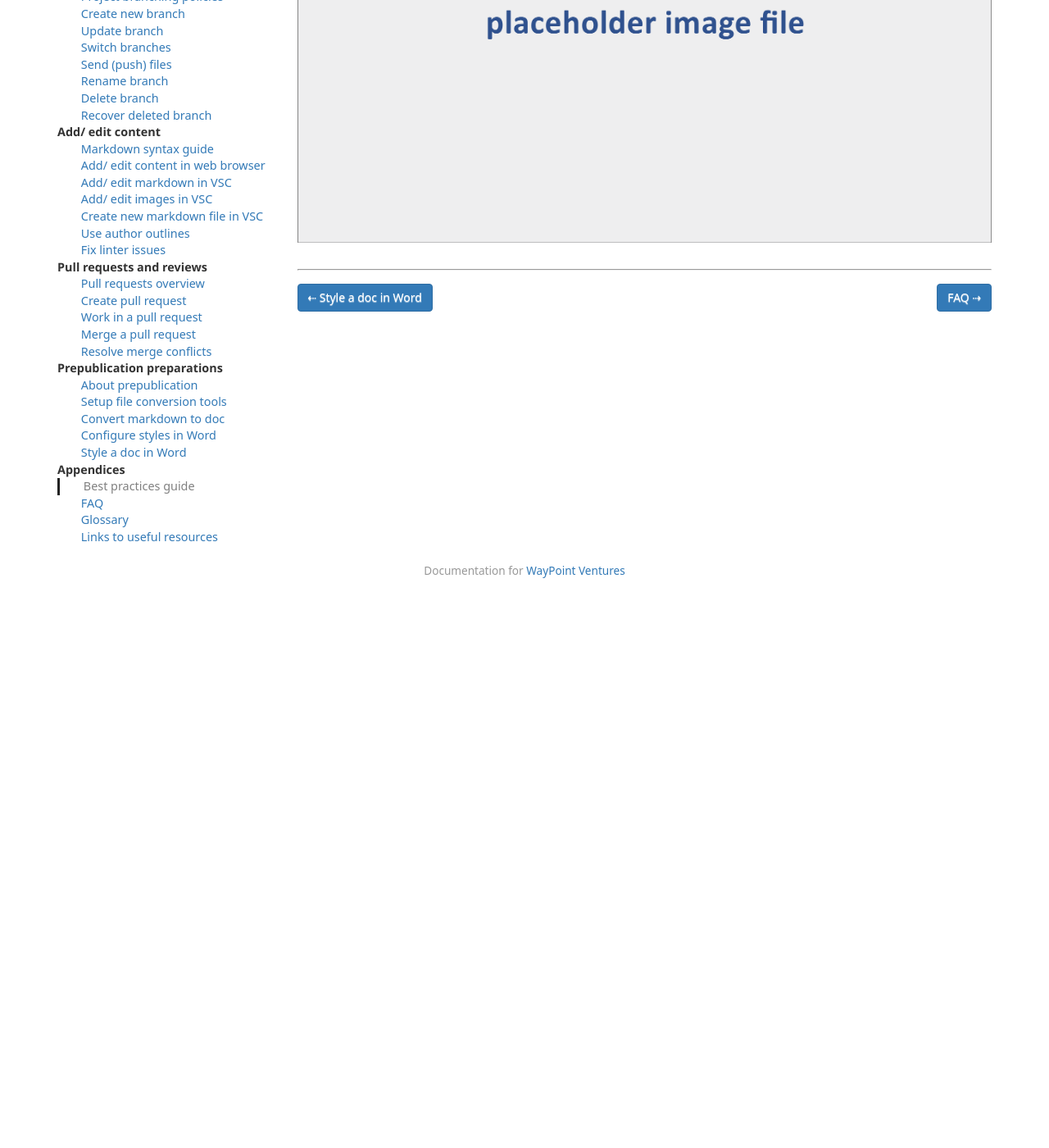
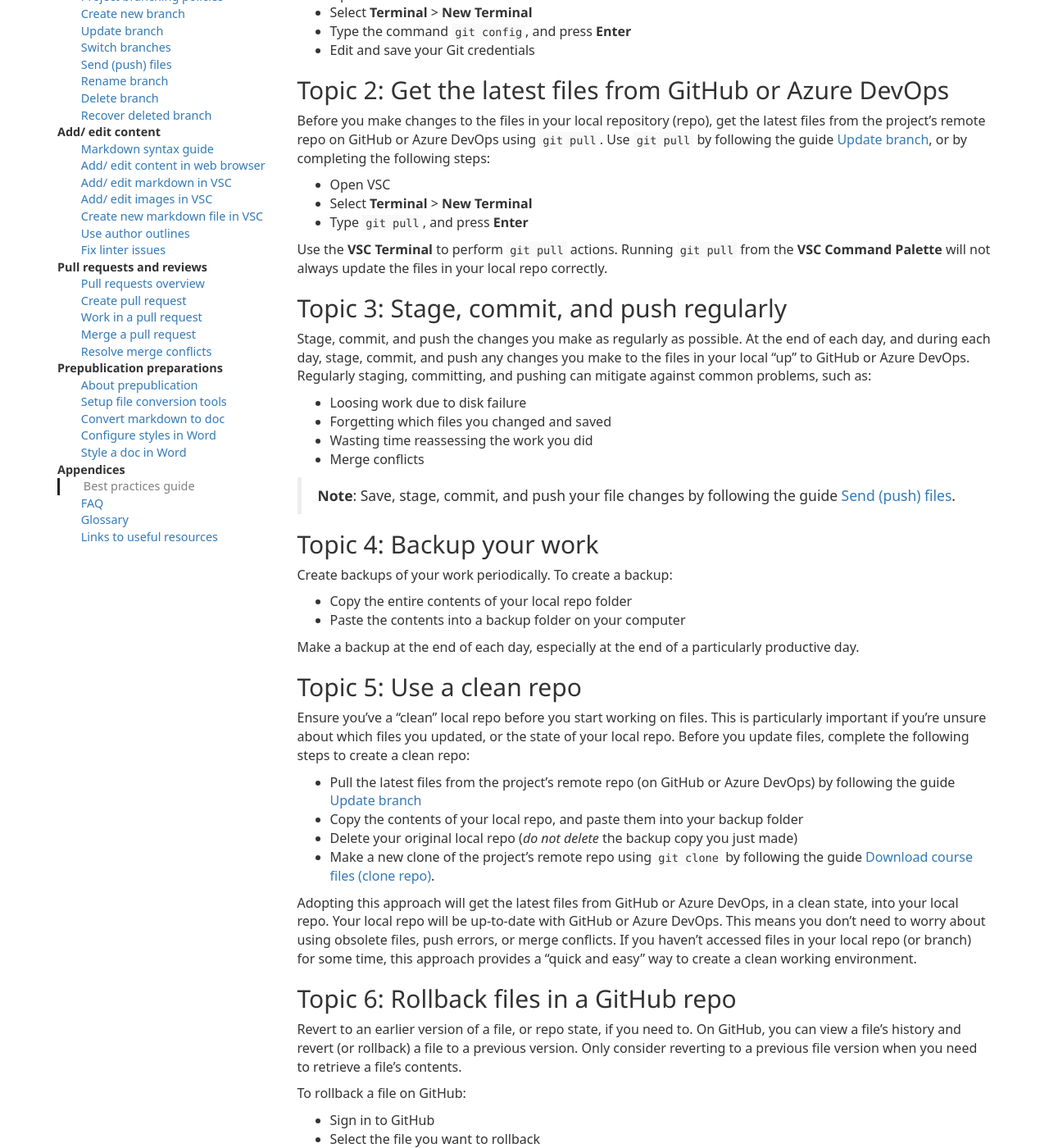
Before and after one commit to mkavana/docs, a Jekyll site: the page built from _posts/17-appendices/2020-06-01-best-practices.md, in a window 1280 px wide and 1400 px high, scrolled down 646 px. Shown: the whole window at 82% size. Built offline with Jekyll 4.4.1, drawn with Linux system fonts in a browser that asks for light colours; some web fonts are replaced; before the commit the page ends 1371 px from its top, so only the background shows below that; some of the changed text lies outside the part shown.

Commit message:
add text to 'best practice guide' md

```diff
--- a/_posts/17-appendices/2020-06-01-best-practices.md
+++ b/_posts/17-appendices/2020-06-01-best-practices.md
@@ -13,18 +13,107 @@ include-in-quickstart: "false"
 video_url: "none"
 ---
 
-This guide describes...
+The following topics provide best practice guidelines to help you develop, review, edit, and prepare course content.
 
-## Topics in this guide
+- [Topic 1: Set the correct Git credentials](#topic1)
+- [Topic 2: Get the latest files from GitHub or Azure DevOps](#topic2)
+- [Topic 3: Stage, commit, and push regularly](#topic3)
+- [Topic 4: Backup your work](#topic4)
+- [Topic 5: Use a clean repo](#topic5)
+- [Topic 6: Rollback files in a GitHub repo](#topic6)
+- [Topic 7: Do not copy and paste characters into markdown files](#topic7)
+- [Topic 8: Do not use HTML inside markdown files](#topic8)
 
-- [Topic 1: Example topic](#topic1)
+## Topic 1: Set the correct Git credentials {#topic1}
 
-{% include video.html %}
+Ensure you've set the correct Git credentials by following the guide [Set Git credentials]({{site.baseurl}}/install/set-git-credentials.html).
 
-## Topic 1: Example topic {#topic1}
+Complete the following steps to edit your existing Git credentials in Visual Studio Code (VSC):
 
-Complete the following steps to..., as shown in the following sample image.
+- Open VSC
+- Select **Terminal** > **New Terminal**
+- Type the command `git config`, and press **Enter**
+- Edit and save your Git credentials
 
-![Alt image text placeholder](../assets/images/17-appendices/a-practices/img-placeholder.png)
+## Topic 2: Get the latest files from GitHub or Azure DevOps {#topic2}
+
+Before you make changes to the files in your local repository (repo), get the latest files from the project's remote repo on GitHub or Azure DevOps using `git pull`. Use `git pull` by following the guide [Update branch]({{site.baseurl}}/branches/pull-updates.html), or by completing the following steps:
+
+- Open VSC
+- Select **Terminal** > **New Terminal**
+- Type `git pull`, and press **Enter**
+
+Use the **VSC Terminal** to perform `git pull` actions. Running `git pull` from the **VSC Command Palette** will not always update the files in your local repo correctly.
+
+## Topic 3: Stage, commit, and push regularly {#topic3}
+
+Stage, commit, and push the changes you make as regularly as possible. At the end of each day, and during each day, stage, commit, and push any changes you make to the files in your local "up" to GitHub or Azure DevOps. Regularly staging, committing, and pushing can mitigate against common problems, such as:
+
+- Loosing work due to disk failure
+- Forgetting which files you changed and saved
+- Wasting time reassessing the work you did
+- Merge conflicts
+
+> **Note**: Save, stage, commit, and push your file changes by following the guide [Send (push) files]({{site.baseurl}}/branches/push-files.html).
+>
+
+## Topic 4: Backup your work {#topic4}
+
+Create backups of your work periodically. To create a backup:
+
+- Copy the entire contents of your local repo folder
+- Paste the contents into a backup folder on your computer
+
+Make a backup at the end of each day, especially at the end of a particularly productive day.
+
+## Topic 5: Use a clean repo {#topic5}
+
+Ensure you've a "clean" local repo before you start working on files. This is particularly important if you're unsure about which files you updated, or the state of your local repo. Before you update files, complete the following steps to create a clean repo:
+
+- Pull the latest files from the project's remote repo (on GitHub or Azure DevOps) by following the guide [Update branch]({{site.baseurl}}/branches/pull-updates.html)
+- Copy the contents of your local repo, and paste them into your backup folder
+- Delete your original local repo (*do not delete* the backup copy you just made)
+- Make a new clone of the project's remote repo using `git clone` by following the guide [Download course files (clone repo)]({{site.baseurl}}/download-files/clone-repo.html).
+
+Adopting this approach will get the latest files from GitHub or Azure DevOps, in a clean state, into your local repo. Your local repo will be up-to-date with GitHub or Azure DevOps. This means you don't need to worry about using obsolete files, push errors, or merge conflicts. If you haven't accessed files in your local repo (or branch) for some time, this approach provides a "quick and easy" way to create a clean working environment.
+
+## Topic 6: Rollback files in a GitHub repo {#topic6}
+
+Revert to an earlier version of a file, or repo state, if you need to. On GitHub, you can view a file's history and revert (or rollback) a file to a previous version. Only consider reverting to a previous file version when you need to retrieve a file's contents.
+
+To rollback a file on GitHub:
+
+- Sign in to GitHub
+- Select the file you want to rollback
+- Choose **History**
+- Select the button **retrieve**
+- Choose the version of the file you want to revert to
+
+## Topic 7: Do not copy and paste characters into markdown files {#topic7}
+
+Adhere to using the VSC default character set. **Do not copy and paste characters into markdown files** that aren't in the VSC default character set. Copying and pasting characters into markdown files can cause issues that may not be immediately apparent.
+
+Some characters in VSC are different to those used in Microsoft Word, including:
+
+- Apostrophes
+- Double and single quotation marks
+- Bullet points
+
+Contributors, and reviewers in particular, *must not* attempt to correct character styles by copying and pasting characters into markdown files. The correct character styles will be added later in the process.
+
+> **Note**: For more information about writing in Markdown, refer to the guide [Markdown syntax guide]({{site.baseurl}}/add-content/syntax.html). For more information about adding markdown into a file in VSC, refer to the guide [Add/ edit markdown in VSC]({{site.baseurl}}/add-content/edit-in-vsc.html).
+>
+
+## Topic 8: Do not use HTML inside markdown files {#topic8}
+
+Refrain from using HTML inside markdown files. Adding HTML to markdown files can cause rendering issues that may not be obvious in VSC, on GitHub, or Azure DevOps. The following HTML element tags are particularly problematic, and should not be used inside markdown files:
+
+- HTML line break element tag `<br>`
+- HTML horizontal line element tag `<hr>`
+- HTML paragraph element tags `<p> <\p>`
+- HTML image element tags `<img> <\img>`
+
+> **Note**: For more information about writing in Markdown, refer to the guide [Markdown syntax guide]({{site.baseurl}}/add-content/syntax.html). For more information about adding markdown into a file in VSC, refer to the guide [Add/ edit markdown in VSC]({{site.baseurl}}/add-content/edit-in-vsc.html).
+>
 
 {% include paginator.html %}
```
Also changed, not shown: other parts of _posts/17-appendices/2020-06-01-best-practices.md (+2 -2 lines).
